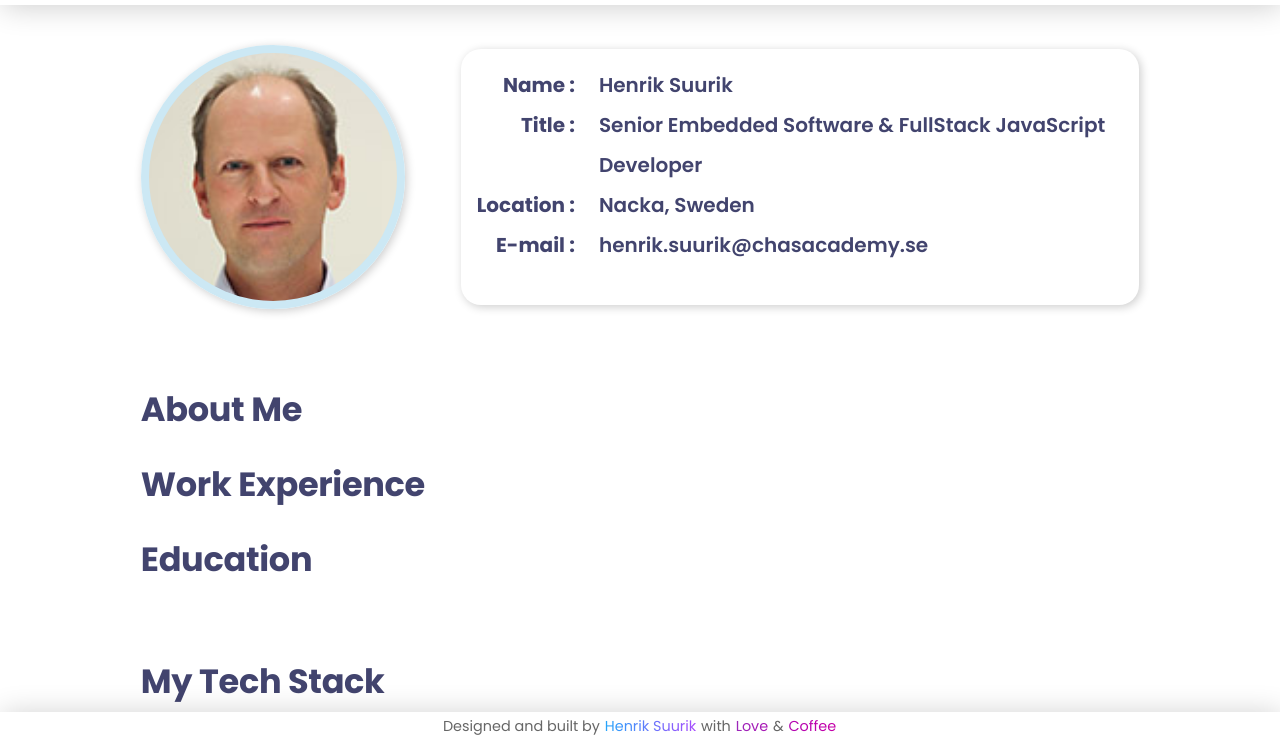
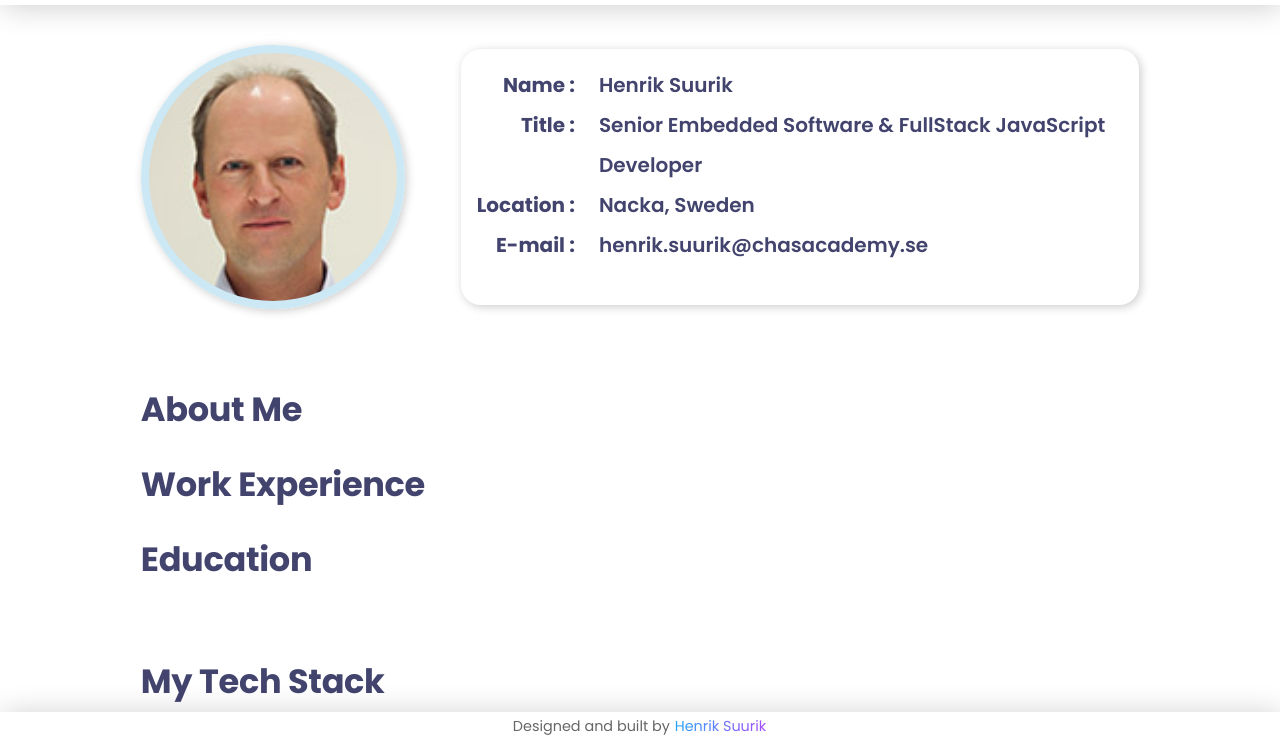
Before and after one commit to Chas-Henrik/Portfolio2, a plain HTML site: page index.html in a window 1280 px wide. Shown: the part 59-798 px from the top of the page. Drawn offline with Linux system fonts and the light colour scheme; a web font is replaced by a local one.

Commit message:
Removed Coffee & Love

```diff
--- a/css/base.css
+++ b/css/base.css
@@ -45,10 +45,6 @@
     --gradient-name-end: #A74AFD;
     --gradient-border-start: #CCE8F4;
     --gradient-border-end: #CCE8F4;
-    --gradient-love-start: #9C27BA;
-    --gradient-love-end: #A816B4;
-    --gradient-coffee-start: #B106B1;
-    --gradient-coffee-end: #C500A8;
 
 }
 
@@ -62,18 +58,6 @@
     background: var(--gradient-border-start);
     background: -webkit-linear-gradient(to bottom, var(--gradient-border-start), var(--gradient-border-end)); /* Chrome 10-25, Safari 5.1-6 */
     background: linear-gradient(to bottom, var(--gradient-border-start), var(--gradient-border-end)); /* W3C, IE 10+/ Edge, Firefox 16+, Chrome 26+, Opera 12+, Safari 7+ */
-}
-
-.gradient-love {
-    background: var(--gradient-love-start);  /* fallback for old browsers */
-    background: -webkit-linear-gradient(to right, var(--gradient-love-start), var(--gradient-love-end)); /* Chrome 10-25, Safari 5.1-6 */
-    background: linear-gradient(to right, var(--gradient-love-start), var(--gradient-love-end)); /* W3C, IE 10+/ Edge, Firefox 16+, Chrome 26+, Opera 12+, Safari 7+ */
-}
-
-.gradient-coffee {
-    background: var(--gradient-coffee-start);  /* fallback for old browsers */
-    background: -webkit-linear-gradient(to right, var(--gradient-coffee-start), var(--gradient-coffee-end)); /* Chrome 10-25, Safari 5.1-6 */
-    background: linear-gradient(to right, var(--gradient-coffee-start), var(--gradient-coffee-end)); /* W3C, IE 10+/ Edge, Firefox 16+, Chrome 26+, Opera 12+, Safari 7+ */
 }
 
 .text-shadow-active {
--- a/index.html
+++ b/index.html
@@ -387,9 +387,7 @@
     </main>
     <footer class="footer">
         <p class="paragraph__size--default-small">Designed and built by <span
-                class="gradient__text gradient-name">Henrik Suurik</span> with <span
-                class="gradient__text gradient-love">Love</span> & <span
-                class="gradient__text gradient-coffee">Coffee</span></p>
+                class="gradient__text gradient-name">Henrik Suurik</p>
     </footer>
     <script type="module" src="./js/script.js"></script>
 </body>
```
